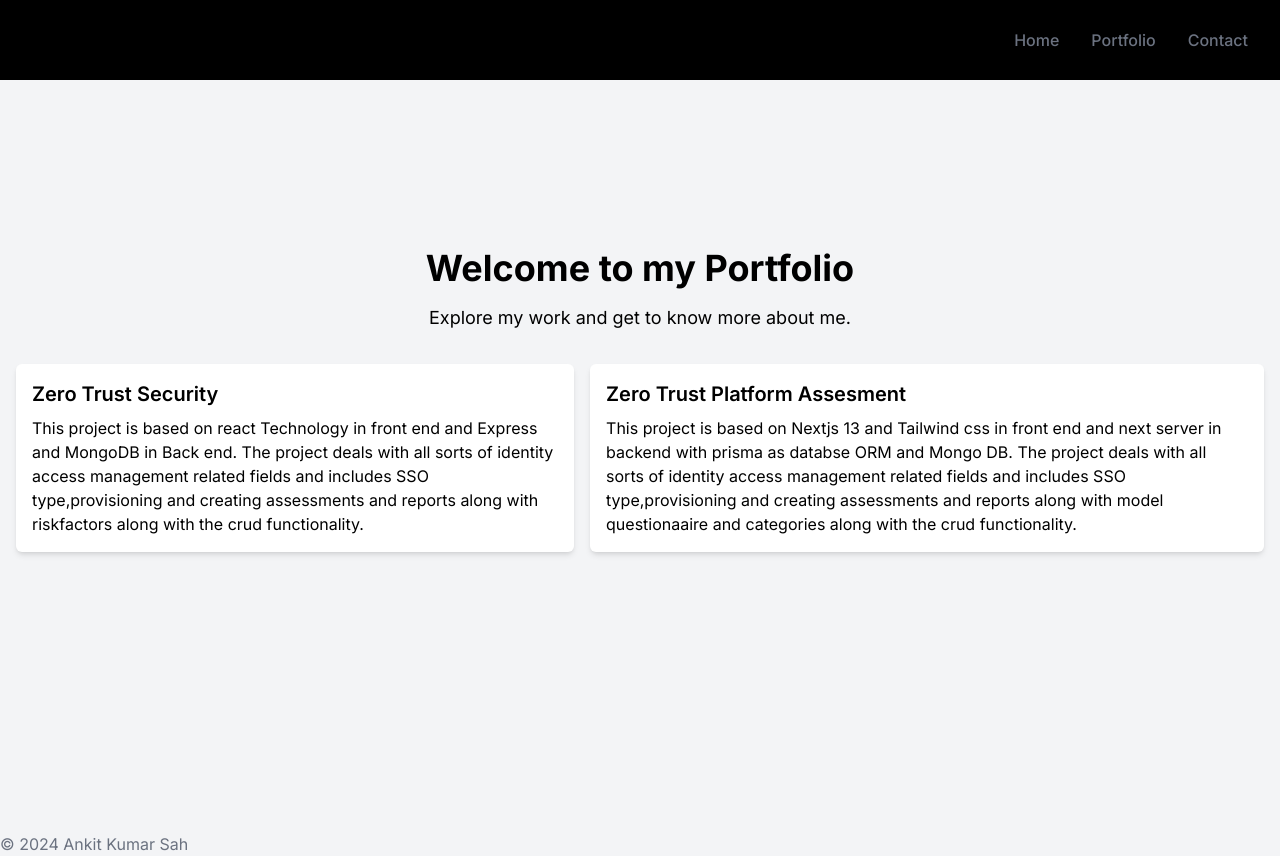
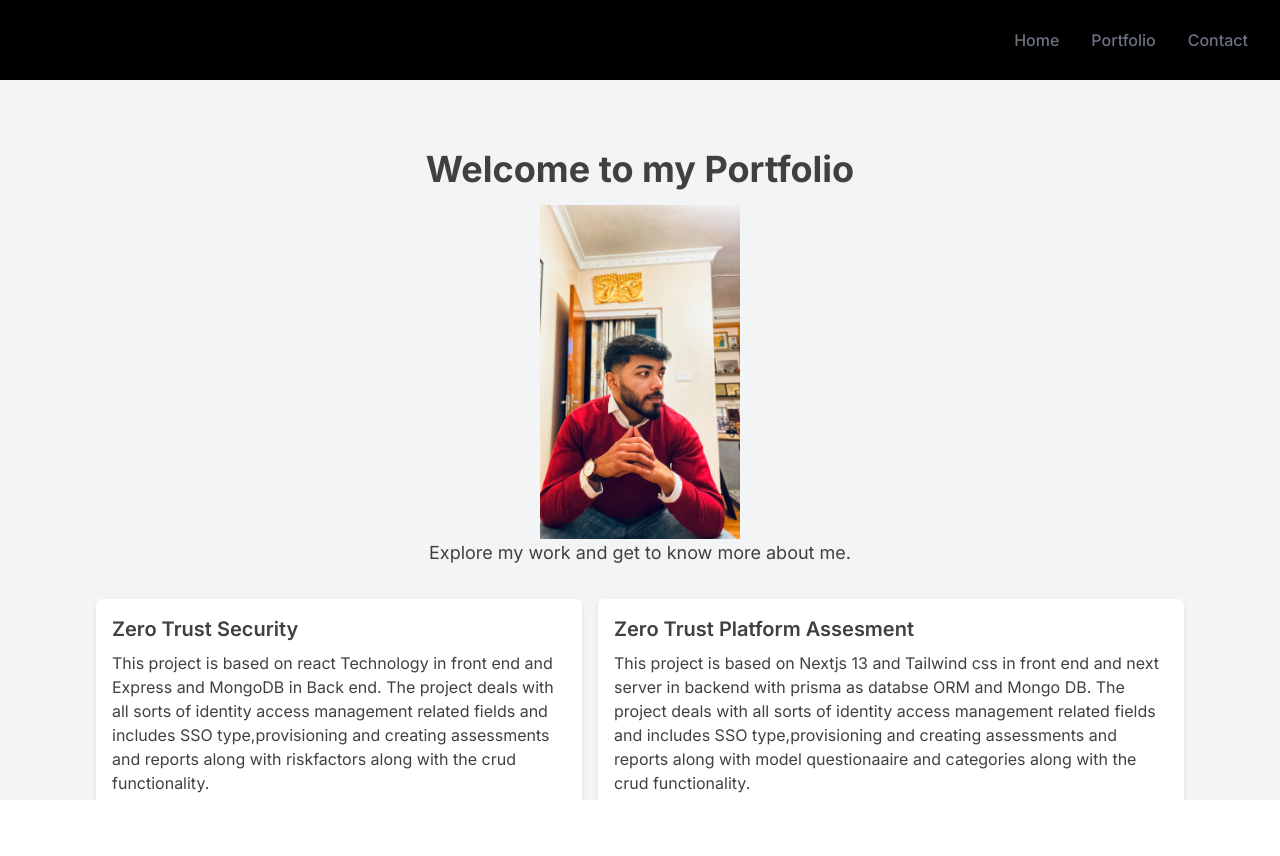
Before and after one commit to Ankit-sah/portfolio, a Next.js app: page / in a window 1280 px wide. After the commit the page ends 800 px from the top, so only its background shows below. Built offline with nearby package versions, Linux system fonts and the light colour scheme.

Commit message:
added some styling and fixed page issues

```diff
--- a/app/components/Contact.tsx
+++ b/app/components/Contact.tsx
@@ -3,7 +3,7 @@ import React from 'react';
 
 const Contact = () => {
   return (
-    <div className="container mx-auto p-8">
+    <div className="container mx-auto  h-full cursor-default  overflow-y-auto scrollbar-none  text-neutral-700  p-20">
       <h1 className="text-3xl font-bold mb-4">Contact Us</h1>
       <form className="space-y-4">
         {/* Add your form fields here */}
--- a/app/components/Home.tsx
+++ b/app/components/Home.tsx
@@ -2,9 +2,10 @@
 import React from 'react';
 import Head from 'next/head';
 import Link from 'next/link';
+import Image from 'next/image';
 export default function Home() {
   return (
-    <div className="bg-gray-100">
+    <div className="bg-gray-100 h-full cursor-default  overflow-y-auto scrollbar-none  text-neutral-700  p-20">
       <Head>
         <title>Your Name - Portfolio</title>
         <meta name="description" content="Your portfolio description goes here" />
@@ -19,6 +20,12 @@ export default function Home() {
           </Link>{' '}
 
         </h1>
+        <Image
+      src="/Ankit.jpg"
+      width={200}
+      height={200}
+      alt="Picture of the author"
+    />
 
         <p className="text-lg mb-8">
           Explore my work and get to know more about me.
--- a/app/components/Navbar.tsx
+++ b/app/components/Navbar.tsx
@@ -40,7 +40,7 @@ const Navbar = () => {
   ];
 
   return (
-    <div className="flex justify-between items-center w-full h-20 px-4 text-white bg-black fixed nav">
+    <div className="flex justify-between items-center w-full h-20 px-4 text-white bg-black fixed z-50 nav">
       <div>
         {/* <h1 className="text-5xl font-signature ml-2"><a className="link-underline hover:transition ease-in-out delay-150 hover:underline hover:decoration-solid" href="">Logo</a></h1> */}
         {/* <h1 className="text-5xl font-signature ml-2">
--- /dev/null
+++ b/app/components/Navbarcontent.tsx
@@ -0,0 +1,17 @@
+import React, { ReactNode } from 'react';
+import Navbar from './Navbar';
+
+const Navbarcontent = ({ children }: { children: ReactNode }) => {
+  return (
+    <div className="flex flex-col h-screen">
+      <div className="flex grow h-full overflow-auto">
+        <Navbar />
+        <section className="bg-neutral-100 h-full relative grow scrollbar-track-violet-200 scrollbar-thin scrollbar-thumb-violet-700 scrollbar-thumb-rounded-lg">
+          {children}
+        </section>
+      </div>
+    </div>
+  );
+};
+
+export default Navbarcontent;
--- a/app/components/Portfolio.tsx
+++ b/app/components/Portfolio.tsx
@@ -3,7 +3,7 @@ import Head from 'next/head';
 
 const Portfolio = () => {
   return (
-    <div className="bg-gradient-to-b from-blue-200 via-purple-200 to-pink-200 min-h-screen">
+    <div className="bg-gradient-to-b from-blue-200 via-purple-200 to-pink-200 min-h-screen  h-full cursor-default  overflow-y-auto scrollbar-none  text-neutral-700  p-20">
       <Head>
         <title>Ankit Kumar Sah - Portfolio</title>
         <meta name="description" content="Ankit Kumar Sah's portfolio showcasing skills and projects" />
--- a/app/layout.tsx
+++ b/app/layout.tsx
@@ -1,7 +1,7 @@
 import type { Metadata } from "next";
 import { Inter } from "next/font/google";
 import "./globals.css";
-import Navbar from "./components/Navbar";
+import Navbarcontent from "./components/Navbarcontent";
 
 const inter = Inter({ subsets: ["latin"] });
 
@@ -18,8 +18,7 @@ export default function RootLayout({
   return (
     <html lang="en">
       <body className={inter.className}>
-        <Navbar />
-      {children}</body>
+     <Navbarcontent>{children}</Navbarcontent> </body>
     </html>
   );
 }
```
Also changed, not shown: public/Ankit.jpg (added).
